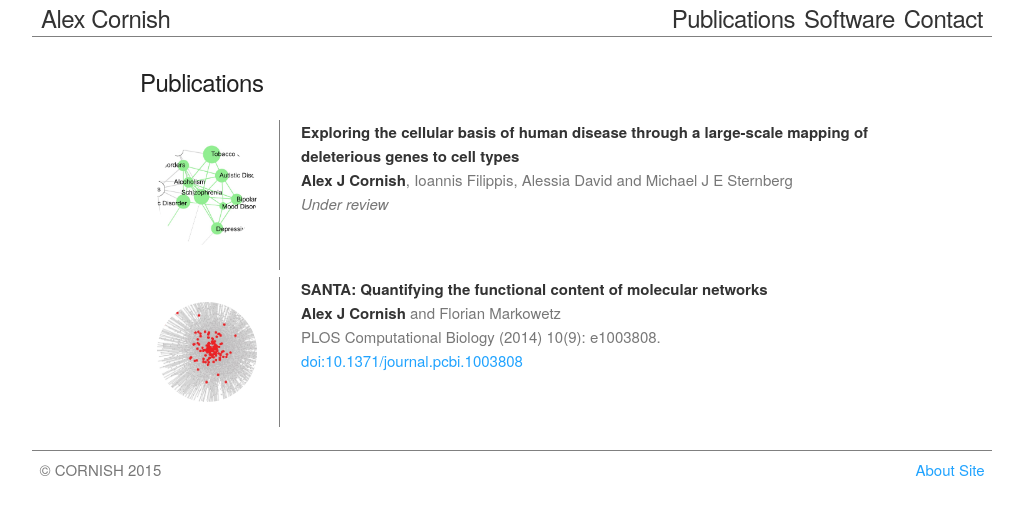
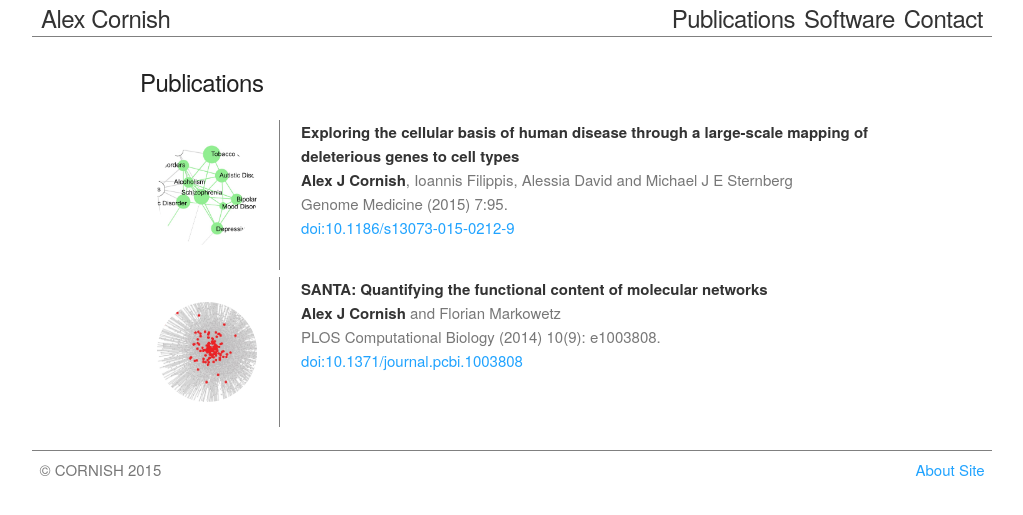
Before and after one commit to suchgreatheights/suchgreatheights.github.io, a Jekyll site: the page built from publications/index.html, in a window 1280 px wide. Shown: the top 515 px of the page, without its empty margins (128-1151 px from the left). Built offline with Jekyll 4.4.1, drawn with Linux system fonts in a browser that asks for light colours.

Commit message:
Genome Medicine paper details added

```diff
--- a/_config.yml
+++ b/_config.yml
@@ -2,7 +2,7 @@
 title: Alex J Cornish
 baseurl: ""
 url: "http://alexjcornish.com"
-github_username:  alexjcornish
+github_username:  suchgreatheights
 
 # Build settings
 markdown: kramdown
--- a/publications/index.html
+++ b/publications/index.html
@@ -12,7 +12,9 @@ title: Publications
   <div class="pubTextBox">
     <p class="title">Exploring the cellular basis of human disease through a large-scale mapping of deleterious genes to cell types</p>
     <p class="authors"><span class="me">Alex J Cornish</span>, Ioannis Filippis, Alessia David and Michael J E Sternberg</p>
-    <p class="note">Under review</p>
+    <p class="details">Genome Medicine (2015) 7:95.</p>
+    <p class="doi"><a href="http://dx.doi.org/10.1186/s13073-015-0212-9">doi:10.1186/s13073-015-0212-9</a></p>
+
   </div>
 </div>
 
@@ -23,7 +25,7 @@ title: Publications
   <div class="pubTextBox">
     <p class="title">SANTA: Quantifying the functional content of molecular networks</p>
     <p class="authors"><span class="me">Alex J Cornish</span> and Florian Markowetz</p>
-    <p class="details">PLOS Computational Biology (2014) 10(9): e1003808. </p>
-    <p class="doi"><a href="http://journals.plos.org/ploscompbiol/article?id=10.1371/journal.pcbi.1003808">doi:10.1371/journal.pcbi.1003808</a></p>
+    <p class="details">PLOS Computational Biology (2014) 10(9): e1003808.</p>
+    <p class="doi"><a href="http://dx.doi.org/10.1371/journal.pcbi.1003808">doi:10.1371/journal.pcbi.1003808</a></p>
   </div>
 </div>
```
